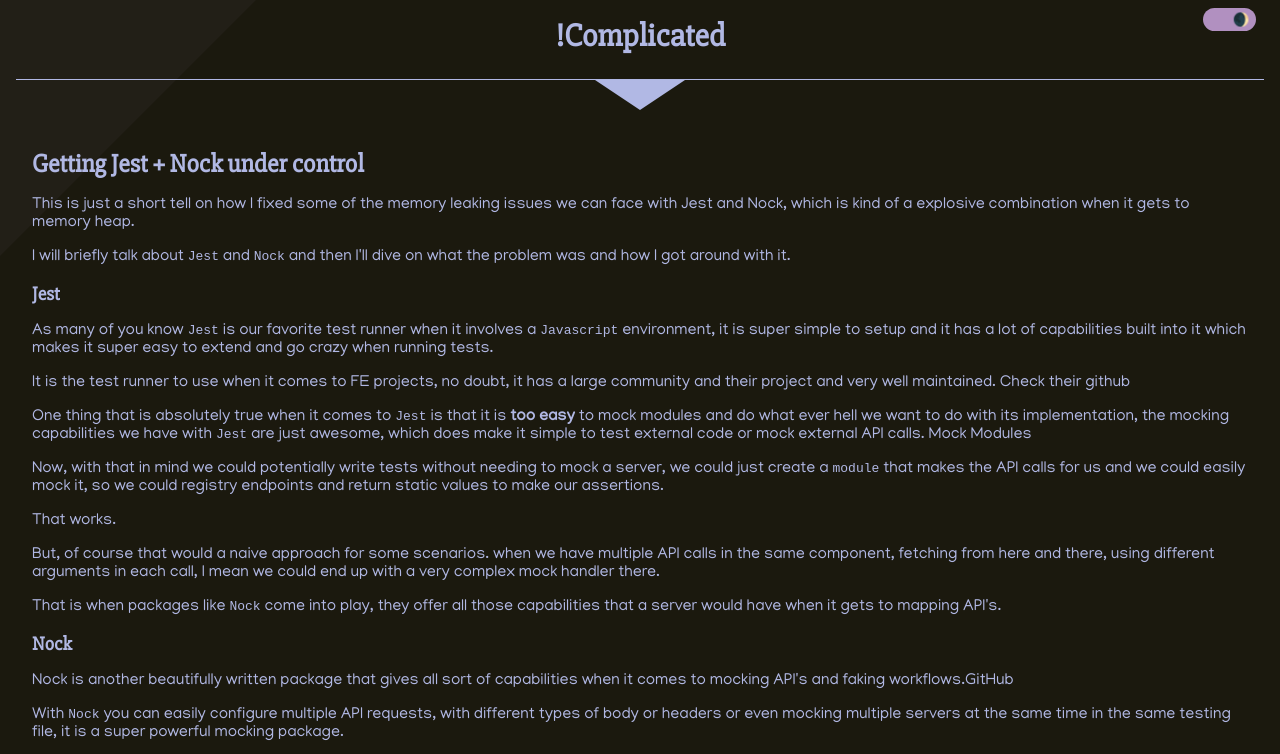
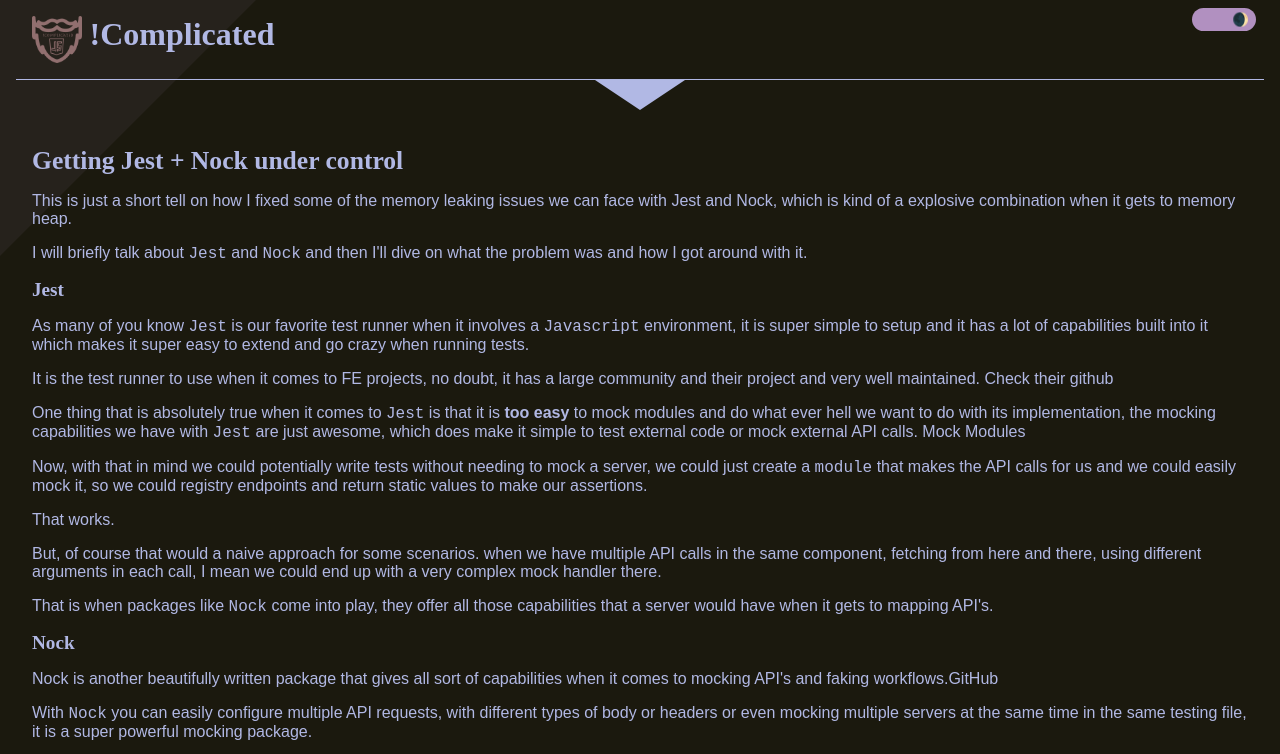
Before and after one commit to FrancoSirena/gatsby-me, a Gatsby site: page /tech-notes/nock-jest in a window 1280 px wide. Shown: the top 754 px of the page. Built offline with nearby package versions, Linux system fonts and the light colour scheme; Gatsby itself is replaced by a stand-in of ours; some packages are replaced by stand-ins of ours; a web font is replaced by a local one.

Commit message:
Layout improvements, fix dark mode, new logo

```diff
--- a/gatsby-config.js
+++ b/gatsby-config.js
@@ -58,7 +58,7 @@ module.exports = {
         background_color: `#663399`,
         theme_color: `#663399`,
         display: `minimal-ui`,
-        icon: `src/images/favicon.png`,
+        icon: `src/images/icon.png`,
       },
     },
     // this (optional) plugin enables Progressive Web App + Offline functionality
--- a/src/components/header.tsx
+++ b/src/components/header.tsx
@@ -1,6 +1,7 @@
 import React, { ReactElement } from "react"
 import { Link } from "gatsby"
 import ToggleTheme from "./toggle-theme"
+import Logo from "./logo"
 
 type HeaderType = {
   siteTitle: string
@@ -10,7 +11,12 @@ export default function Header({ siteTitle }: HeaderType): ReactElement {
   return (
     <>
       <header className="site-header">
-        <div>
+        <div className="header-logo">
+          <Link to="/" className="unstyled">
+            <Logo alt="!Complicated logo" className="logo" />
+          </Link>
+        </div>
+        <div className="header-link">
           <Link to="/" className="unstyled">
             <h1>{siteTitle}</h1>
           </Link>
--- a/src/components/layout.tsx
+++ b/src/components/layout.tsx
@@ -2,10 +2,9 @@ import React, { ReactNode } from "react"
 import { useStaticQuery, graphql } from "gatsby"
 
 import Header from "./header"
-import "./layout.css"
-import Social from "./social"
 import { ThemeProvider } from "./theme-context"
 import Footer from "./footer"
+import "../css/layout.css"
 
 type LayoutPropsType = {
   children: ReactNode
@@ -32,7 +31,7 @@ const Layout: React.FC<LayoutPropsType> = ({ children }) => {
         <svg viewBox="0 0 100 100" className="triangle">
           <polygon id="e1_polygon" points="0 0, 0 100, 100 0" />
         </svg>
-        <div className="body">
+        <div className="site-content">
           <Header siteTitle={data.site.siteMetadata?.title || `Title`} />
           <div className="content">
             <main>{children}</main>
--- a/src/components/image.tsx
+++ b/src/components/logo.tsx
@@ -1,4 +1,4 @@
-import React, { ReactElement } from "react"
+import React, { ReactElement, StyleHTMLAttributes } from "react"
 import { useStaticQuery, graphql } from "gatsby"
 import Img, { FluidObject } from "gatsby-image"
 
@@ -10,12 +10,18 @@ type PlaceholderImageType = {
   }
 }
 
-function Image(): ReactElement {
+type LogoType = {
+  className?: string
+  alt: string
+  style?: StyleHTMLAttributes<Img>
+}
+
+function Logo(imgProps: LogoType): ReactElement {
   const data = useStaticQuery<PlaceholderImageType>(graphql`
     query {
-      placeholderImage: file(relativePath: { eq: "gatsby-astronaut.png" }) {
+      placeholderImage: file(relativePath: { eq: "icon.png" }) {
         childImageSharp {
-          fluid(maxWidth: 300) {
+          fluid(maxWidth: 600) {
             ...GatsbyImageSharpFluid
           }
         }
@@ -27,7 +33,9 @@ function Image(): ReactElement {
     return <div>Picture not found</div>
   }
 
-  return <Img fluid={data.placeholderImage.childImageSharp.fluid} />
+  return (
+    <Img fluid={data.placeholderImage.childImageSharp.fluid} {...imgProps} />
+  )
 }
 
-export default Image
+export default Logo
--- a/src/components/seo.tsx
+++ b/src/components/seo.tsx
@@ -51,10 +51,6 @@ function SEO({ description, lang, meta, title }: SEOPropTypes): ReactElement {
       {meta.map(info => (
         <meta {...info} />
       ))}
-      <link
-        href="https://fonts.googleapis.com/css?family=Manjari|Slabo+27px&display=swap"
-        rel="stylesheet"
-      />
       <title itemProp="name" lang="en">
         {title}
       </title>
--- a/src/components/theme-context.tsx
+++ b/src/components/theme-context.tsx
@@ -5,7 +5,6 @@ import React, {
   useCallback,
   useContext,
   useEffect,
-  useLayoutEffect,
   useState,
 } from "react"
 
@@ -23,8 +22,7 @@ type ThemeProviderType = {
 }
 
 export function ThemeProvider({ children }: ThemeProviderType): ReactElement {
-  const [theme, setTheme] = useState(
-    (): Theme => {
+  const [theme, setTheme] = useState<Theme | undefined>(() => {
     if (typeof localStorage !== "undefined") {
       let preferredTheme = localStorage.getItem("theme")
       if (!preferredTheme) {
@@ -34,9 +32,8 @@ export function ThemeProvider({ children }: ThemeProviderType): ReactElement {
       }
       return preferredTheme as Theme
     }
-      return "regular"
-    }
-  )
+    return undefined
+  })
 
   useEffect(() => {
     let preferredTheme = localStorage.getItem("theme")
@@ -49,11 +46,11 @@ export function ThemeProvider({ children }: ThemeProviderType): ReactElement {
     setTheme(preferredTheme as Theme)
   }, [])
 
-  useLayoutEffect(() => {
+  useEffect(() => {
     if (theme === "dark") {
-      document.body.setAttribute("data-dark-mode", "")
+      document.body.setAttribute("data-color-mode", "dark")
     } else {
-      document.body.removeAttribute("data-dark-mode")
+      document.body.setAttribute("data-color-mode", "regular")
     }
   }, [theme])
 
--- a/src/components/toggle-theme.tsx
+++ b/src/components/toggle-theme.tsx
@@ -1,28 +1,28 @@
-import React, { ReactElement } from "react"
+import React, { ReactElement, useEffect, useState } from "react"
 import { useThemeContext } from "./theme-context"
-
-function ToggleButton({ theme }: { theme: Theme }): ReactElement {
-  return (
-    <div
-      className={`btn-toggle__toggler btn-toggle__toggler--${
-        theme == "dark" ? "on" : "off"
-      }`}
-    >
-      {theme === "dark" ? "🌒" : "☀️"}
-    </div>
-  )
-}
 
 export default function ToggleTheme(): ReactElement {
   const { theme, toggleTheme } = useThemeContext()
+  const [themeOn, setThemeOn] = useState<"on" | "off">("off")
 
   function onClick(): void {
     toggleTheme()
   }
 
+  useEffect(() => {
+    setThemeOn(theme === "dark" ? "on" : "off")
+  }, [theme])
+
   return (
-    <button className="btn-toggle" onClick={onClick}>
-      <ToggleButton theme={theme} />
+    <button
+      className="btn-toggle"
+      title="Change theme"
+      aria-label="Change theme"
+      onClick={onClick}
+    >
+      <div className={`btn-toggle__toggler btn-toggle__toggler--${themeOn}`}>
+        {theme === "dark" ? "🌒" : "☀️"}
+      </div>
     </button>
   )
 }
--- a/src/css/custom-code.css
+++ b/src/css/custom-code.css
@@ -15,6 +15,7 @@ code[class*="language-"] {
 
 .gatsby-highlight pre {
   max-width: 80vw;
+  padding-top: 1.5em;
 }
 
 .gatsby-highlight:before {
--- a/src/components/layout.css
+++ b/src/css/layout.css
@@ -1,29 +1,12 @@
-@import "../css/animations.css";
+@import "./typography.css";
+@import "./palette.css";
+@import "./animations.css";
 
-html {
-  --dark-background: #1b190e;
-  --dark-background-plus: #b190c0;
-  --dark-light-background: #44393f;
-  --dark-font: #b1b8e4;
-  --dark-code: #333035;
-  --dark-background-hue: #1c1e2b;
-
-  --background: #f6f7f2;
-  --background-over: #787e5d;
-  --font-color: #232615;
-  --font-color-over: #f1efe4;
-
-  --header: #dfe5c3;
-  --code: #f2f0f1;
-  --footer: #fff;
-}
-
-body[data-dark-mode] {
+body[data-color-mode="dark"] {
   --background: var(--dark-background);
-  --background-over: var(--dark-background-plus);
-  --font-color: var(--dark-font);
+  --background-over: var(--dark-background-over);
+  --font-color: var(--dark-font-color);
   --font-color-over: var(--dark-background);
-
   --header: var(--dark-light-background);
   --code: var(--dark-code);
   --footer: var(--dark-background-hue);
@@ -34,6 +17,13 @@ html {
   -webkit-text-size-adjust: 100%;
   box-sizing: border-box;
   overflow-y: scroll;
+  font-size: 16px;
+}
+
+@media screen and (max-width: 600px) {
+  html {
+    font-size: 14px;
+  }
 }
 
 h1,
@@ -47,9 +37,6 @@ body {
   margin: 0;
   -webkit-font-smoothing: antialiased;
   -moz-osx-font-smoothing: grayscale;
-  color: hsla(0, 0%, 0%, 0.8);
-  background-color: var(--background);
-  color: var(--font-color);
   font-family: "Manjari", sans-serif;
   font-weight: normal;
   word-wrap: break-word;
@@ -62,8 +49,21 @@ body {
   padding: 0;
 }
 
-.body {
+.logo {
+  max-width: 50px;
+}
+
+.header-logo {
+  width: 50px;
+}
+
+.header-link {
+  width: 200px;
+}
+
+.site-content {
   padding: 0px 16px;
+  z-index: 1;
 }
 
 .intro {
@@ -79,10 +79,10 @@ body {
   height: 20vw;
   position: fixed;
   left: 0;
-  opacity: 0.2;
+  opacity: 0.3;
   top: 0;
   fill: var(--header);
-  z-index: -1;
+  z-index: 0;
 }
 
 .page {
@@ -90,6 +90,8 @@ body {
   min-height: 100vh;
   display: grid;
   grid-template-rows: 1fr auto;
+  background-color: var(--background);
+  color: var(--font-color);
 }
 
 body * {
@@ -122,11 +124,12 @@ body * {
   position: relative;
   padding: 16px;
   border-bottom: 1px solid var(--font-color);
+  display: flex;
 }
 
 .site-header h1 {
   margin: 0;
-  font-size: 2em;
+  font-size: 2rem;
 }
 
 .site-header__theme {
@@ -143,7 +146,7 @@ footer {
   grid-auto-flow: column;
   justify-content: stretch;
   align-items: start;
-  padding: 1em;
+  padding: 1rem;
 }
 
 .icon-small {
@@ -200,7 +203,7 @@ a:hover {
 }
 
 .post-link small {
-  font-size: 0.7em;
+  font-size: 0.7rem;
 }
 
 .post-link a:visited {
@@ -222,7 +225,7 @@ a:hover {
   background-color: var(--background-over);
   color: var(--font-color);
   font-weight: bolder;
-  width: 4em;
+  width: 4rem;
   border-radius: 25px;
   text-align: right;
   padding: 4px 4px;
@@ -236,11 +239,11 @@ a:hover {
 }
 
 .btn-toggle__toggler--on {
-  margin-right: 0.2em;
+  margin-right: 0.2rem;
 }
 
 .btn-toggle__toggler--off {
-  margin-right: 3em;
+  margin-right: 3rem;
 }
 
 .footnote {
@@ -249,7 +252,7 @@ a:hover {
 
 .anchor.after svg {
   fill: var(--font-color);
-  height: 0.8em;
+  height: 0.8rem;
 }
 
 .separator {
--- /dev/null
+++ b/src/css/palette.css
@@ -0,0 +1,24 @@
+body {
+  --dark-background: #1b190e;
+  --dark-background-over: #b190c0;
+  --dark-light-background: #44393f;
+  --dark-font-color: #b1b8e4;
+  --dark-code: #333035;
+  --dark-background-hue: #1c1e2b;
+
+  --regular-background: #f6f7f2;
+  --regular-background-over: #787e5d;
+  --regular-font-color: #232615;
+  --regular-font-color-over: #f1efe4;
+  --regular-header: #dfe5c3;
+  --regular-code: #f1ebeb;
+  --regular-footer: #ffff;
+
+  --background: var(--regular-background);
+  --background-over: var(--regular-background-over);
+  --font-color: var(--regular-font-color);
+  --font-color-over: var(--regular-font-color-over);
+  --header: var(--regular-header);
+  --code: var(--regular-code);
+  --footer: var(--regular-footer);
+}
--- a/src/css/typography.css
+++ b/src/css/typography.css
@@ -1,4 +1,51 @@
-@font-face {
+/* @font-face {
   font-family: "my font";
   src: url("../fonts/LibreFranklin-VariableFont_wght.ttf");
+} */
+
+/* malayalam */
+@font-face {
+  font-family: "Manjari";
+  font-style: normal;
+  font-weight: 400;
+  font-display: swap;
+  src: url(https://fonts.gstatic.com/s/manjari/v3/k3kQo8UPMOBO2w1UfcHoLmvDIaK18A.woff2)
+    format("woff2");
+  unicode-range: U+0307, U+0323, U+0964-0965, U+0D02-0D7F, U+200C-200D, U+20B9,
+    U+25CC;
 }
+/* latin */
+@font-face {
+  font-family: "Manjari";
+  font-style: normal;
+  font-weight: 400;
+  font-display: swap;
+  src: url(https://fonts.gstatic.com/s/manjari/v3/k3kQo8UPMOBO2w1UfdnoLmvDIaI.woff2)
+    format("woff2");
+  unicode-range: U+0000-00FF, U+0131, U+0152-0153, U+02BB-02BC, U+02C6, U+02DA,
+    U+02DC, U+2000-206F, U+2074, U+20AC, U+2122, U+2191, U+2193, U+2212, U+2215,
+    U+FEFF, U+FFFD;
+}
+/* latin-ext */
+@font-face {
+  font-family: "Slabo 27px";
+  font-style: normal;
+  font-weight: 400;
+  font-display: swap;
+  src: url(https://fonts.gstatic.com/s/slabo27px/v7/mFT0WbgBwKPR_Z4hGN2qgxED1WB4m9xv3Q.woff2)
+    format("woff2");
+  unicode-range: U+0100-024F, U+0259, U+1E00-1EFF, U+2020, U+20A0-20AB,
+    U+20AD-20CF, U+2113, U+2C60-2C7F, U+A720-A7FF;
+}
+/* latin */
+@font-face {
+  font-family: "Slabo 27px";
+  font-style: normal;
+  font-weight: 400;
+  font-display: swap;
+  src: url(https://fonts.gstatic.com/s/slabo27px/v7/mFT0WbgBwKPR_Z4hGN2qgx8D1WB4m9w.woff2)
+    format("woff2");
+  unicode-range: U+0000-00FF, U+0131, U+0152-0153, U+02BB-02BC, U+02C6, U+02DA,
+    U+02DC, U+2000-206F, U+2074, U+20AC, U+2122, U+2191, U+2193, U+2212, U+2215,
+    U+FEFF, U+FFFD;
+}
--- a/src/templates/post.css
+++ b/src/templates/post.css
@@ -1,9 +1,9 @@
 .blog-post-container h1 {
-  font-size: 1.6em;
+  font-size: 1.6rem;
   margin: 0;
 }
 
 .blog-post-container h2 {
-  font-size: 1.2em;
+  font-size: 1.2rem;
   margin: 0;
 }
--- a/src/types/theme-context-type.d.ts
+++ b/src/types/theme-context-type.d.ts
@@ -1,4 +1,4 @@
 type ThemeContextType = {
-  theme: Theme
+  theme: Theme | undefined
   toggleTheme: () => void
 }
```
Also changed, not shown: src/images/favicon.png (deleted), src/images/icon.png (added). Lines whose indentation alone changed are shown as unchanged.
